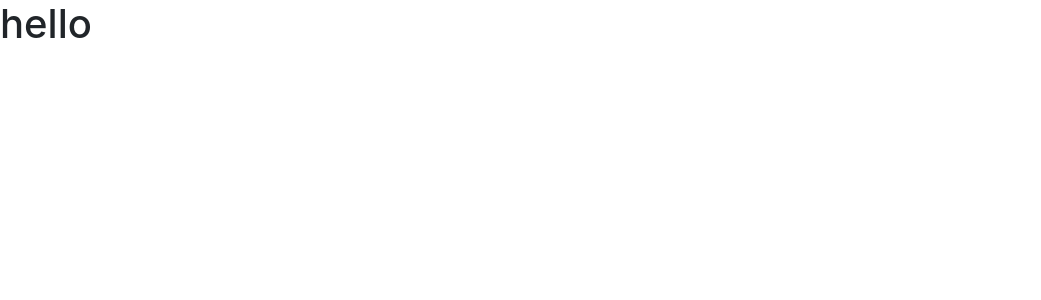
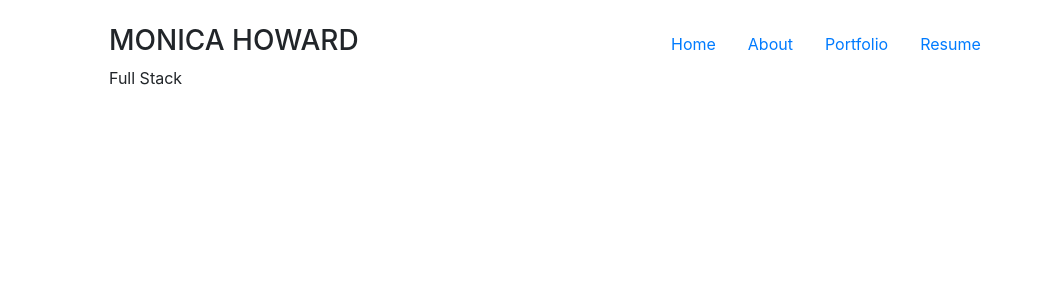
Before and after one commit to MonicaHoward/react-portfolio, a React (Create React App) app: page / in a window 1280 px wide. Shown: the top 300 px of the page, without its empty margins (0-1041 px from the left). Built offline with nearby package versions, Linux system fonts and the light colour scheme.

Commit message:
creates Nav.js and imports it into App.js

```diff
--- a/src/App.js
+++ b/src/App.js
@@ -1,7 +1,12 @@
 import React from "react";
+import Nav from "./components/Nav.js";
 
 function App() {
-  return <h1>hello</h1>;
+  return (
+    <div className="container">
+      <Nav />
+    </div>
+  );
 }
 
 export default App;
--- /dev/null
+++ b/src/components/Nav.js
@@ -0,0 +1,45 @@
+import React, { Component } from "react";
+
+class Nav extends Component {
+  render() {
+    return (
+      <div className="nav row p-4" id="navbar">
+        <div className="col-md-6">
+          <h3>MONICA HOWARD</h3>
+          <p>Full Stack</p>
+        </div>
+        <div className="col-md-6">
+          <ul className="nav">
+            <li className="nav-item">
+              <a className="nav-link active" href="/">
+                Home
+              </a>
+            </li>
+            <li className="nav-item">
+              <a className="nav-link" href="/">
+                About
+              </a>
+            </li>
+            <li className="nav-item">
+              <a className="nav-link" href="/">
+                Portfolio
+              </a>
+            </li>
+            <li className="nav-item">
+              <a
+                className="nav-link"
+                href="/"
+                tabindex="-1"
+                aria-disabled="false"
+              >
+                Resume
+              </a>
+            </li>
+          </ul>
+        </div>
+      </div>
+    );
+  }
+}
+
+export default Nav;
```
